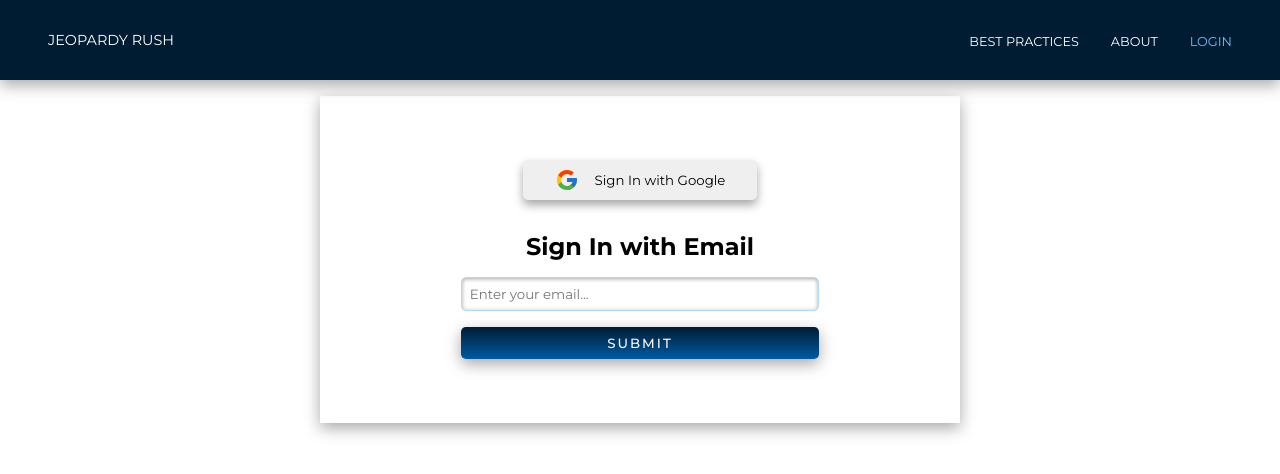
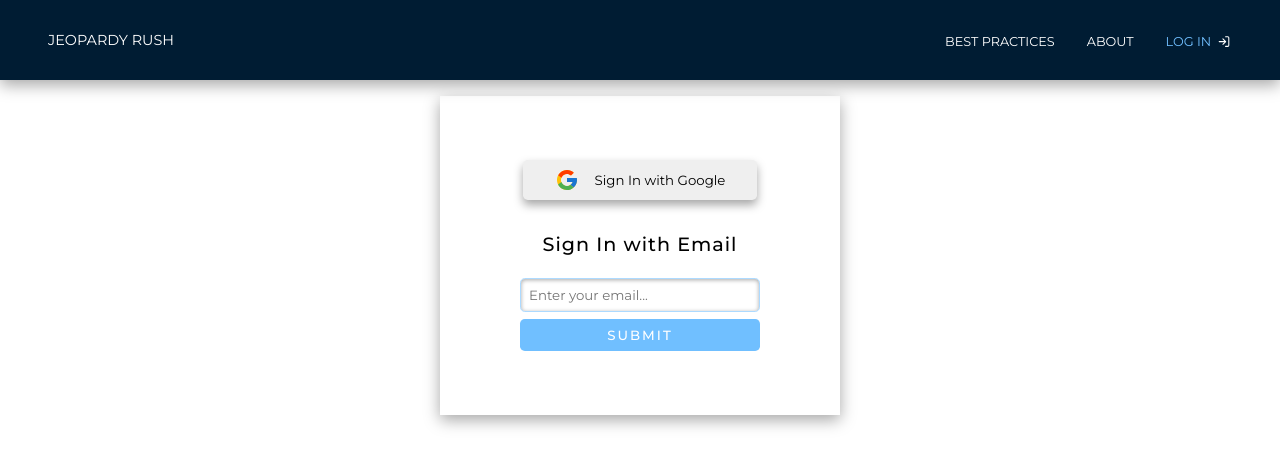
Before and after one commit to kyle-barry-apps/jeopardy-rush, a React (Create React App) app: page /login in a window 1280 px wide. Shown: the top 474 px of the page. Built offline with nearby package versions, Linux system fonts and the light colour scheme; no server answers.

Commit message:
lots of styling updates and bug fixes

```diff
--- a/src/components/DropdownMenu.jsx
+++ b/src/components/DropdownMenu.jsx
@@ -4,10 +4,13 @@ import { UserContext } from '../contexts/UserContext'
 import { signOut } from 'firebase/auth'
 import { auth } from "../firebase/Firebase"
 import { AiOutlineClose } from 'react-icons/ai'
+import { useNavigate } from 'react-router-dom'
 
 
 const DropdownMenu = ({ toggleMenu, setToggleMenu }) => {
   const { currentUser, setCurrentUser } = useContext(UserContext)
+
+  const navigate = useNavigate()
 
   useEffect(() => {
     window.addEventListener('click', (e) => {
@@ -23,6 +26,7 @@ const DropdownMenu = ({ toggleMenu, setToggleMenu }) => {
     signOut(auth).then(() => {
       localStorage.removeItem('user')
       setCurrentUser(null)
+      navigate(0)
       console.log('User successfully signed out')
     }).catch((error) => {
       console.log('Error signing out user ', error)
@@ -36,10 +40,11 @@ const DropdownMenu = ({ toggleMenu, setToggleMenu }) => {
       </div>
       <Link onClick={() => setToggleMenu(false)} to='/best-practices' className={toggleMenu ? 'nav-link dropdown-link active' : 'nav-link dropdown-link'}>Best Practices</Link>
       <Link onClick={() => setToggleMenu(false)} to='/about' className={toggleMenu ? 'nav-link dropdown-link active' : 'nav-link dropdown-link'}>About</Link>
+      <Link onClick={() => setToggleMenu(false)} to='/login' className={toggleMenu ? 'nav-link dropdown-link active' : 'nav-link dropdown-link'}>Log In</Link>
       { currentUser ?
       <>
         <Link onClick={() => setToggleMenu(false)} to='/dashboard' className={toggleMenu ? 'nav-link dropdown-link active' : 'nav-link dropdown-link'}>Dashboard</Link>
-        <Link onClick={handleLogout} to='/' className={toggleMenu ? 'nav-link dropdown-link active' : 'nav-link dropdown-link'}>Logout</Link>
+        <Link onClick={handleLogout} to='/' className={toggleMenu ? 'nav-link dropdown-link active' : 'nav-link dropdown-link'}>Log Out</Link>
       </> :
         null
       }
--- a/src/components/Leaderboard.jsx
+++ b/src/components/Leaderboard.jsx
@@ -35,7 +35,7 @@ const Leaderboard = ({ displayLeaders, correctSort, attemptedSort, percentageSor
       <div key={idx} className="leaderboard-item-container">
         <span>{idx+1}</span>
         <span className="leaderboard-name">{item[0]}</span>
-        <span className='leaderboard-number'>{item[1]}%</span>
+        <span className='leaderboard-number'>{isNaN(item[1]) ? 0 : item[1]}%</span>
       </div>
     )
   })
--- a/src/components/Navbar.jsx
+++ b/src/components/Navbar.jsx
@@ -42,13 +42,21 @@ const Navbar = () => {
           <li>
             {currentUser ?
             <NavLink to='/dashboard' className={({ isActive }) => "nav-link" + (isActive ? " activated" : "")}>Dashboard</NavLink> :
-            <NavLink to='/login' className={({ isActive }) => "nav-link" + (isActive ? " activated" : "")}>
-            Login</NavLink>
+            <div style={{display: 'flex', alignItems: 'center', paddingTop: '.2rem', gap: '.3rem'}}>
+              <NavLink to='/login' className={({ isActive }) => "nav-link" + (isActive ? " activated" : "")}>
+              Log In</NavLink>
+              <NavLink to='/login'>
+                <FiLogIn style={{paddingTop: '.2rem', cursor: 'pointer'}} color='#fff'/>
+              </NavLink>
+            </div>
             }
           </li>
           {currentUser ?
           <li>
-            <NavLink onClick={handleLogout} to='/' className='nav-link logout'>Log Out</NavLink>
+            <div style={{display: 'flex', alignItems: 'center', paddingTop: '.2rem', gap: '.3rem'}}>
+              <NavLink onClick={handleLogout} to='/' className='nav-link logout'>Log Out</NavLink>
+              <NavLink onClick={handleLogout} to='/'><FiLogOut style={{paddingTop: '.2rem', cursor: 'pointer'}} color='#fff'/></NavLink>
+            </div>
           </li> :
           null
           }
--- a/src/contexts/UserContext.js
+++ b/src/contexts/UserContext.js
@@ -7,8 +7,6 @@ export const UserProvider = ({ children }) => {
   const userFromLocalStorage = JSON.parse(localStorage.getItem('user'))
   const [currentUser, setCurrentUser] = useState(userFromLocalStorage)
 
-  console.log(currentUser)
-
   return (
     <UserContext.Provider value={{ currentUser, setCurrentUser }}>
       {children}
--- a/src/index.css
+++ b/src/index.css
@@ -83,17 +83,21 @@ header {
   margin-top: 2rem;
   text-align: center;
   display: flex;
+  align-items: center;
   flex-direction: column;
-  gap: 1rem;
-  width: 70%;
+  gap: .4rem;
 }
 
 .email-link-form h1 {
-
+  font-size: 1.2rem;
+  font-weight: 500;
+  letter-spacing: 1px;
 }
 
 .email-link-form input {
+  margin-top: 1rem;
   padding: .5rem .5rem;
+  width: 15rem;
   border-radius: .3rem;
   border: 1px solid var(--neutral-light);
   box-shadow: inset 0px 1px 4px rgba(0,0,0, .35);
@@ -104,13 +108,15 @@ header {
 }
 
 .email-link-form button {
+  width: 15rem;
   transition: all .2s;
   padding: .5rem 3rem;
-  background: linear-gradient(var(--primary-very-dark), var(--primary-dark));
+  background-color: var(--neutral-heavy);
+  box-shadow: none;
 }
 
 .email-link-form button:hover {
-  opacity: .8;
+  opacity: .9;
 }
 
 .email-link-form button:active {
@@ -118,9 +124,13 @@ header {
 }
 
 .display-message {
+  margin-top: 2rem;
   display: block;
+  font-size: .9rem;
+  width: 15rem;
   padding: 1rem;
   background-color: var(--neutral-light);
+  color: var(--primary-very-dark);
 }
 
 .hide-message {
@@ -198,7 +208,6 @@ header {
   z-index: 2;
   border: none;
   overflow: hidden;
-  transition: all .15s;
   box-shadow: 0px 5px 10px rgba(0,0,0, .35);
 }
 
@@ -217,7 +226,7 @@ header {
   display: block;
   border-radius: .3rem;
   transform: translateX(-100%);
-  transition: all .25s;
+  transition: all .15s;
   z-index: -1;
 }
 
@@ -382,8 +391,12 @@ header {
   box-shadow: 0px 5px 15px rgba(0,0,0, .35);
 }
 
+.best-practices-container h1 {
+  color: var(--primary-very-dark);
+}
+
 .login-container {
-  /* width: 25rem; */
+  max-width: 25rem;
 }
 
 .best-practices-list {
@@ -404,6 +417,7 @@ header {
   font-size: 1.2rem;
   margin-bottom: 2rem;
   text-align: center;
+  color: var(--primary-very-dark);
 }
 
 .about-container p {
@@ -476,42 +490,50 @@ header {
   flex-direction: column;
   align-items: center;
   max-width: 80rem;
-  margin: 1rem auto;
+  margin: 0rem auto;
   padding: 4rem;
-  gap: 3rem;
+  gap: 1rem;
 }
 
 .statistics-container, .leaderboard {
   width: 100%;
-  height: 90%;
-  padding: 4rem;
+  padding: 3rem;
   display: flex;
   flex-direction: column;
   justify-content: center;
   color: #000;
-  border-radius: 1rem;
   box-shadow: 0px 5px 15px rgba(0,0,0, .35);
+  margin-top: 0;
 }
 
 .statistics-container {
   background: linear-gradient(#fff, var(--neutral-light));
+  padding: 3rem 1.5rem;
 }
 
 .statistics-container h1 {
   margin-bottom: 2rem;
   text-align: center;
-  font-size: 1.5rem;
+  font-size: 1.2rem;
+  color: var(--primary-very-dark);
 }
 
 .statistics-container ul {
   list-style: none;
   display: flex;
   flex-direction: column;
-  gap: 2rem;
+  gap: 1rem;
 }
 
 .statistics-container ul {
   font-size: 1.2rem;
+}
+
+.statistics-container ul li {
+  display: flex;
+  padding: .7rem .3rem;
+  justify-content: space-between;
+  border-bottom: 1px solid var(--primary-very-dark);
 }
 
 .statistics-container ul li span {
@@ -534,9 +556,10 @@ header {
 
 .leaderboard-tabs {
   display: flex;
-  width: 100%;
+  flex-direction: column;
   justify-content: space-around;
   margin-top: 1rem;
+  margin-bottom: 1rem;
 }
 
 .leaderboard-tabs button {
@@ -558,9 +581,9 @@ header {
   width: 100%;
   align-items: center;
   justify-content: space-between;
-  margin-top: 1rem;
+  margin-top: .3rem;
   border: 1px solid var(--primary-light);
-  padding: .8rem .5rem;
+  padding: .6rem .5rem;
   border-radius: .3rem;
   box-shadow: 0px 5px 10px rgba(0,0,0, .35);
   font-size: .9rem;
@@ -580,6 +603,7 @@ header {
 @media (min-width: 1200px) {
   .dashboard {
     flex-direction: row;
+    gap: 7rem;
   }
 
   .statistics-container {
@@ -595,11 +619,30 @@ header {
 
   .nav-list {
     display: flex;
+    align-items: center;
   }
 
   .burger {
     display: none;
   }
 
+  .leaderboard-tabs {
+    flex-direction: row;
+  }
+
+  .leaderboard-tabs button {
+    color: var(--primary-light);
+    background-color: transparent;
+    border: none;
+    padding: .4rem 3rem;
+    cursor: pointer;
+    border: 1px solid var(--neutral-light);
+    border-top: none;
+  }
+
+  .dashboard {
+    gap: 4rem;
+  }
+
 
 }
--- a/src/pages/About.jsx
+++ b/src/pages/About.jsx
@@ -6,7 +6,7 @@ const About = () => {
     <Navbar />
     <section className="about-container">
       <h1>About Jeopardy Rush</h1>
-      <p className="main-about-paragraph">Jeopardy Rush is a speed trivia game based on <span style={{fontWeight: 500, color: '#007BE0'}}>Jeopardy!</span> questions from <a style={{fontWeight: 500, textDecoration: 'none'}} href="https://j-archive.com/" target='_blank'>j-archive</a>. I've added logic through a Python pandas script to filter out questions that work best for this format. The game is currently pulling from a random selection of <span style={{fontWeight: 500, color: '#007BE0'}}>100,000</span> questions. It is built on <span style={{fontWeight: 500, color: '#007BE0'}}>React</span> and uses <span style={{fontWeight: 500, color: '#007BE0'}}>Firebase</span> for user authentication and storing data.</p>
+      <p className="main-about-paragraph">Jeopardy Rush is a speed trivia game based on <span style={{fontWeight: 500, color: '#007BE0'}}>Jeopardy!</span> questions from <a style={{fontWeight: 500, textDecoration: 'none'}} href="https://j-archive.com/" target='_blank'>j-archive</a>. I've added logic through a Python pandas script to filter for questions that work best for this format. The game is currently pulling from a random selection of <span style={{fontWeight: 500, color: '#007BE0'}}>100,000</span> questions. It is built on <span style={{fontWeight: 500, color: '#007BE0'}}>React</span> and uses <span style={{fontWeight: 500, color: '#007BE0'}}>Firebase</span> for user authentication and storing data.</p>
       <p>Developed by <span>Kyle Barry</span></p>
       <p>Contact me at <span>webdev.ksb@gmail.com</span></p>
     </section>
--- a/src/pages/BestPractices.jsx
+++ b/src/pages/BestPractices.jsx
@@ -9,7 +9,7 @@ const BestPractices = () => {
       <h1>How to Use Jeopardy Rush</h1>
       <ul className="best-practices-list">
         <li>Capitalization <span>does not matter</span> at all</li>
-        <li>While I have done our best to capture close answers, <span>spelling does count</span></li>
+        <li>While I have done my best to capture close answers, <span>spelling does count</span></li>
         <li>You can <span>pass</span> on a question by hitting enter, but it will count as incorrect when calculating your percentage correct</li>
         <li>If the answer is a name, you can respond with <span>only the last name</span></li>
         <li>Pay attention to the <span>category</span> listed within the question box. It will be very helpful</li>
--- a/src/pages/Login.jsx
+++ b/src/pages/Login.jsx
@@ -88,10 +88,9 @@ const Login = () => {
       <Navbar />
       <section className='login-container'>
         <button onClick={handleLogin} className='google-signin-btn'><FcGoogle size={24}/>Sign In with Google</button>
-
         <form onSubmit={handleEmailLink} className='email-link-form'>
           <h1>Sign In with Email</h1>
-          <input type="email" name='email' placeholder='Enter your email...'/>
+          <input type="email" name='email' placeholder='Enter your email...' required/>
           <button className='btn' type='submit'>Submit</button>
           <div className={displayMessage ? 'display-message' : 'hide-message'}>Check your email to complete login</div>
         </form>
--- a/src/utils/createStats.js
+++ b/src/utils/createStats.js
@@ -76,6 +76,9 @@ export const createLeaderboard = (docs) => {
 
   for(const user of Object.keys(questionsAttempted)) {
     percentageCorrect[user] = Math.round(correctAnswers[user] / questionsAttempted[user]*100)
+    if(isNaN(percentageCorrect[user])) {
+      percentageCorrect[user] = 0
+    }
   }
 
   let sortablePercentage = []
@@ -114,6 +117,8 @@ export const createLeaderboard = (docs) => {
     return b[1] - a[1]
   }).slice(0,10)
 
+  console.log(sortedPercentage)
+
   return { sortedAttempted, sortedCorrect, sortedPercentage, sortedMoney }
 
 }
```
Also changed, not shown: src/pages/Dashboard.jsx (+4 -4 lines).
